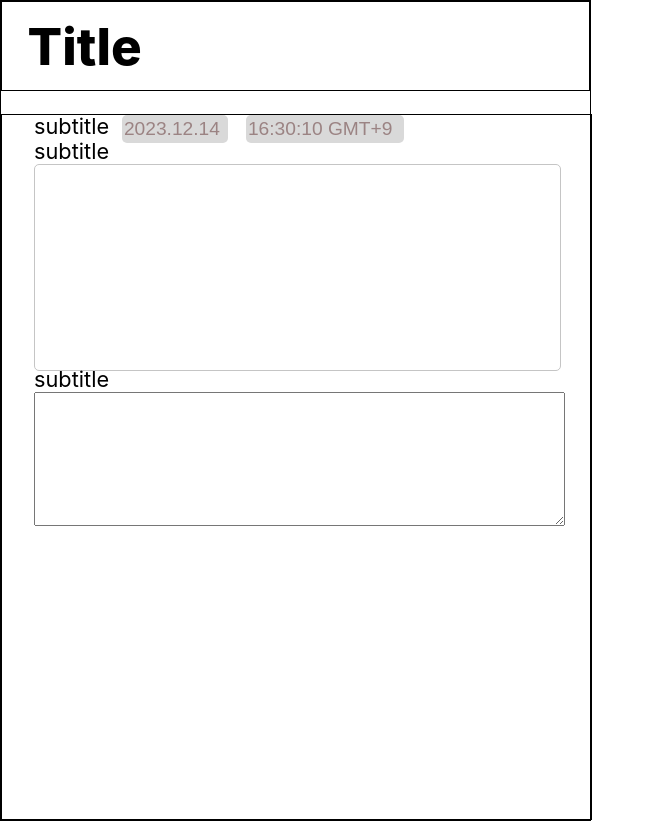
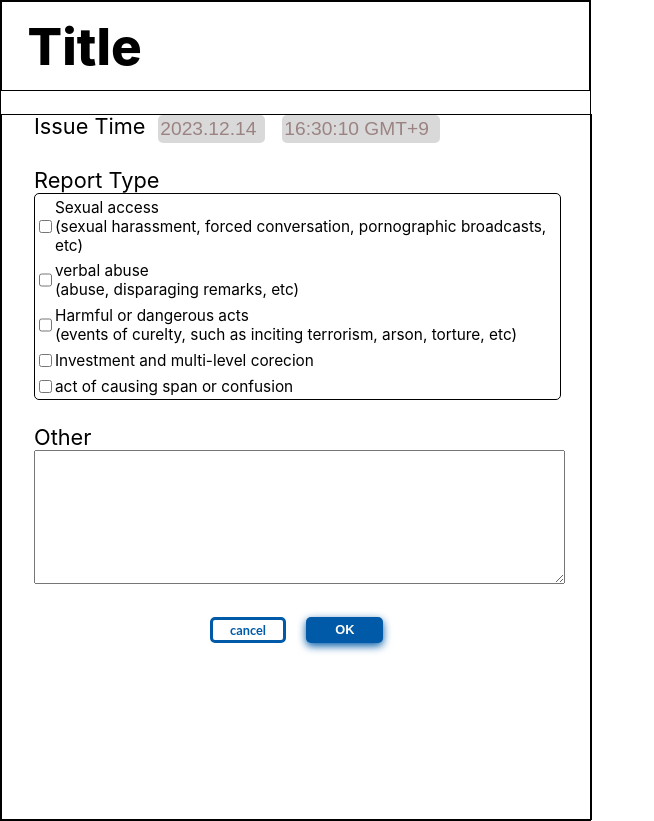
Before and after one commit to YEJIN012/Learnway, a React (Create React App) app in the folder frontend/learnway/: page /test in a window 1280 px wide. Shown: the whole page, without its empty margins (0-654 px from the left). Built offline with nearby package versions, Linux system fonts and the light colour scheme.

Commit message:
UPDATE: #14 vodchat_report_update

```diff
--- /dev/null
+++ b/frontend/learnway/src/component/VideoChat/ChkBoxComponent.jsx
@@ -0,0 +1,20 @@
+import React from "react";
+import styled from "styled-components";
+
+const Label=styled.div`
+display: flex;
+flex-direction: row;
+font-size: 1.2vw;
+`;
+const ChkBox = styled.input``;
+
+function ChkBoxComponent({text}) {
+    return (
+        <Label>
+            <ChkBox type="checkbox"></ChkBox>
+            {text}
+        </Label>
+    );
+
+};
+export default ChkBoxComponent;
--- a/frontend/learnway/src/component/VideoChat/Leave.jsx
+++ b/frontend/learnway/src/component/VideoChat/Leave.jsx
@@ -1,6 +1,6 @@
 import React from "react";
 import styled from "styled-components";
-import Button from "../ui/Button";
+import TFBtnSet from "./TFBtnSet";
 
 const Frame = styled.div`
     display:flex;
@@ -15,20 +15,12 @@ const Msg = styled.span`
     font-size:2vw;
 `;
 
-const BtnBox = styled.div`
-    display:flex;
-    flex-direction:row;
-    justify-content:center;
-`;
 
 function Leave() {
     return (
         <Frame>
         <Msg>Do  you want to leave random matching?</Msg>
-        <BtnBox>
-            <Button id ="5" radius="10px" width="10vw" height="3vw" fontSize="2vw" textValue="Cancel"></Button>
-            <Button id = "6" radius="10px" width="10vw" height="3vw" fontSize="2vw" textValue="OK"></Button>
-        </BtnBox>
+        <TFBtnSet radius="5px" width="5vw" height="2vw" fontSize="1vw"></TFBtnSet>
         </Frame>
     );
 
--- a/frontend/learnway/src/component/VideoChat/Report.jsx
+++ b/frontend/learnway/src/component/VideoChat/Report.jsx
@@ -1,14 +1,19 @@
 import React from "react";
 import styled from "styled-components";
+
 import InputGroup from "../ui/InputGroup";
+//import ChkBoxComponent from "./ChkBoxComponent";
+import TFBtnSet from "./TFBtnSet";
 const Frame = styled.div`
     display:flex;
     flex-direction:column;
+    justify-content:space-between;
+    height:42vw;
 `;
 
 const PreInput = styled.input`
-    width:${props=>props.inputWidth || '2vw'};
-    height:${props=>props.inputheight || 'inherit'};
+    width:${props => props.inputWidth || '2vw'};
+    height:${props => props.inputheight || 'inherit'};
     font-size:1.5vw;
 
     border:none;
@@ -24,37 +29,96 @@ display:flex;
 flex-direction:row;
 justify-content:space-between;
 `;
+
 const ChkBoxGroup = styled.div`
     width:inherit;
     height:inherit;
-    border:solid 1px #C5C5C5;
     border-radius:5px;
+    display: flex;
+    flex-direction: column;
+    justify-content: space-around;
+    border:solid 1px #000000;
 `;
 
 const LargeInput = styled.textarea`
     width:inherit;
     height:inherit;
 `;
-function Report(){
-    return(
+
+const Label = styled.div`
+display: flex;
+flex-direction: row;
+font-size: 1.2vw;
+`;
+const ChkBox = styled.input``;
+
+function Report() {
+
+    function ChkBoxComponent({ text }) {
+        return (
+            <Label>
+                <ChkBox type="checkbox"></ChkBox>
+                {text}
+            </Label>
+        );
+
+    };
+    return (
+        <form>
             <Frame>
                 <InputGroup
                     flex="row"
-                textValue="subtitle"
+                    textValue="Issue Time"
                     fontSize="1.7vw"
                     fontColor="#000000"
                     inputWidth="inherit"
                     inputHeight="2vw"
                     obj={
                         <PreInputGroup>
-                    <PreInput inputWidth="8vw" inputHeight="1.7vw" value="2023.12.14" readOnly></PreInput>
-                    <PreInput inputWidth="12vw" inputHeight="1.7vw" value="16:30:10 GMT+9" readOnly></PreInput>
+                            <PreInput type="text" id="reportDate" inputWidth="8vw" inputHeight="1.7vw" value="2023.12.14" readOnly></PreInput>
+                            <PreInput type="text" id="reportTime" inputWidth="12vw" inputHeight="1.7vw" value="16:30:10 GMT+9" readOnly></PreInput>
                         </PreInputGroup>
                     }>
                 </InputGroup>
-            <InputGroup flex="column" textValue="subtitle" fontSize="1.7vw" fontColor="#000000" inputWidth="41vw" inputHeight="16vw" obj={<ChkBoxGroup></ChkBoxGroup>}></InputGroup>
-            <InputGroup flex="column" textValue="subtitle" fontSize="1.7vw" fontColor="#000000" inputWidth="41vw" inputHeight="10vw" obj={<LargeInput></LargeInput>}></InputGroup>
+
+                <InputGroup
+                    flex="column"
+                    textValue="Report Type"
+                    fontSize="1.7vw"
+                    fontColor="#000000"
+                    inputWidth="41vw"
+                    inputHeight="16vw"
+                    obj={
+                        <ChkBoxGroup>
+                            <ChkBoxComponent text={["Sexual access", <br />, "(sexual harassment, forced conversation, pornographic broadcasts, etc)"]}></ChkBoxComponent>
+                            <ChkBoxComponent text={["verbal abuse", <br />, "(abuse, disparaging remarks, etc)"]}></ChkBoxComponent>
+                            <ChkBoxComponent text={["Harmful or dangerous acts", <br />, "(events of curelty, such as inciting terrorism, arson, torture, etc)"]}></ChkBoxComponent>
+                            <ChkBoxComponent text={["Investment and multi-level corecion"]}></ChkBoxComponent>
+                            <ChkBoxComponent text={["act of causing span or confusion"]}></ChkBoxComponent>
+                        </ChkBoxGroup>
+                    }>
+                </InputGroup>
+
+                <InputGroup
+                    flex="column"
+                    textValue="Other"
+                    fontSize="1.7vw"
+                    fontColor="#000000"
+                    inputWidth="41vw"
+                    inputHeight="10vw"
+                    obj={
+                        <LargeInput></LargeInput>
+                    }>
+                </InputGroup>
+
+                <TFBtnSet
+                    radius="5px"
+                    width="6vw"
+                    height="2vw"
+                    fontSize="1vw">
+                </TFBtnSet>
             </Frame>
+        </form>
     )
 };
 export default Report;
--- /dev/null
+++ b/frontend/learnway/src/component/VideoChat/TFBtnSet.jsx
@@ -0,0 +1,19 @@
+import React from "react";
+import styled from "styled-components";
+import Button from "../ui/Button";
+
+
+const BtnBox = styled.div`
+    display:flex;
+    flex-direction:row;
+    justify-content:center;
+`;
+
+function TFBtnSet(props){
+    return(
+        <BtnBox>
+            <Button id ="5" radius={props.radius} width={props.width} height={props.height} fontSize={props.fontSize} textValue="cancel"></Button>
+            <Button id ="6" radius={props.radius} width={props.width} height={props.height} fontSize={props.fontSize} textValue="OK"></Button>
+        </BtnBox>
+    );
+} export default TFBtnSet;
```
Lines whose indentation alone changed are shown as unchanged.
